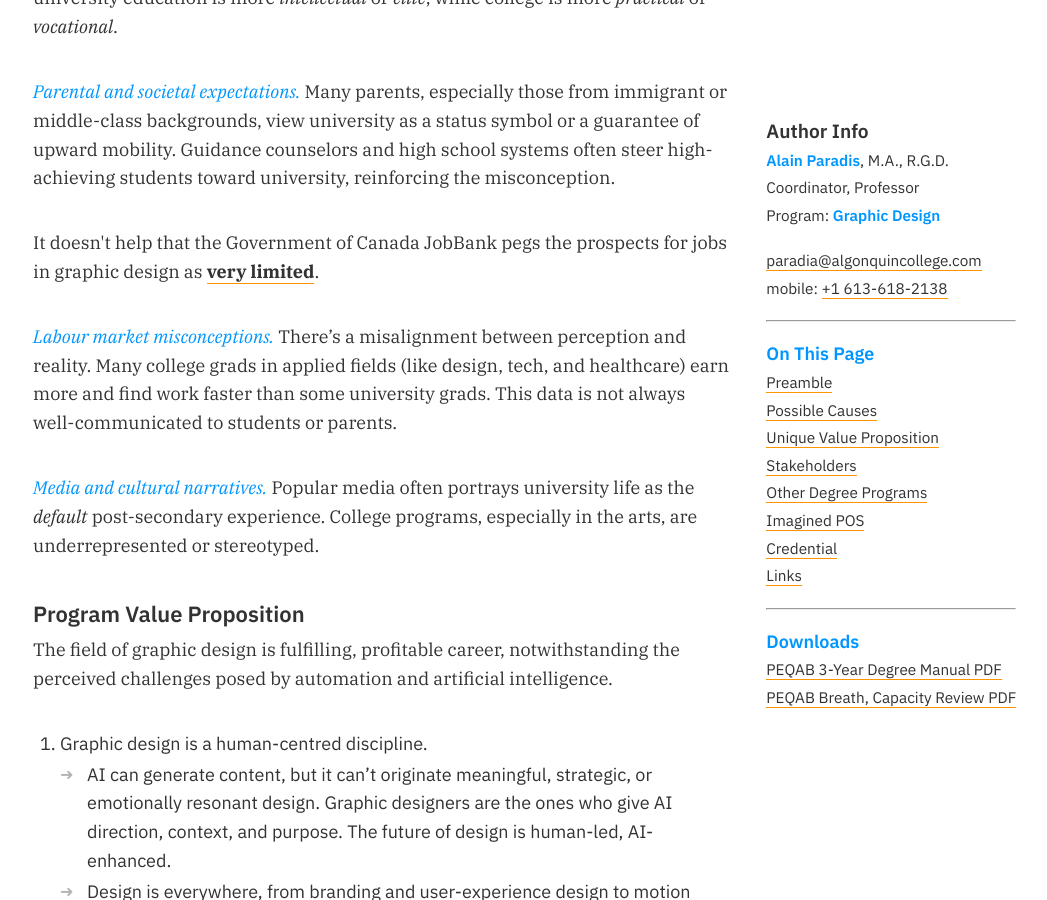
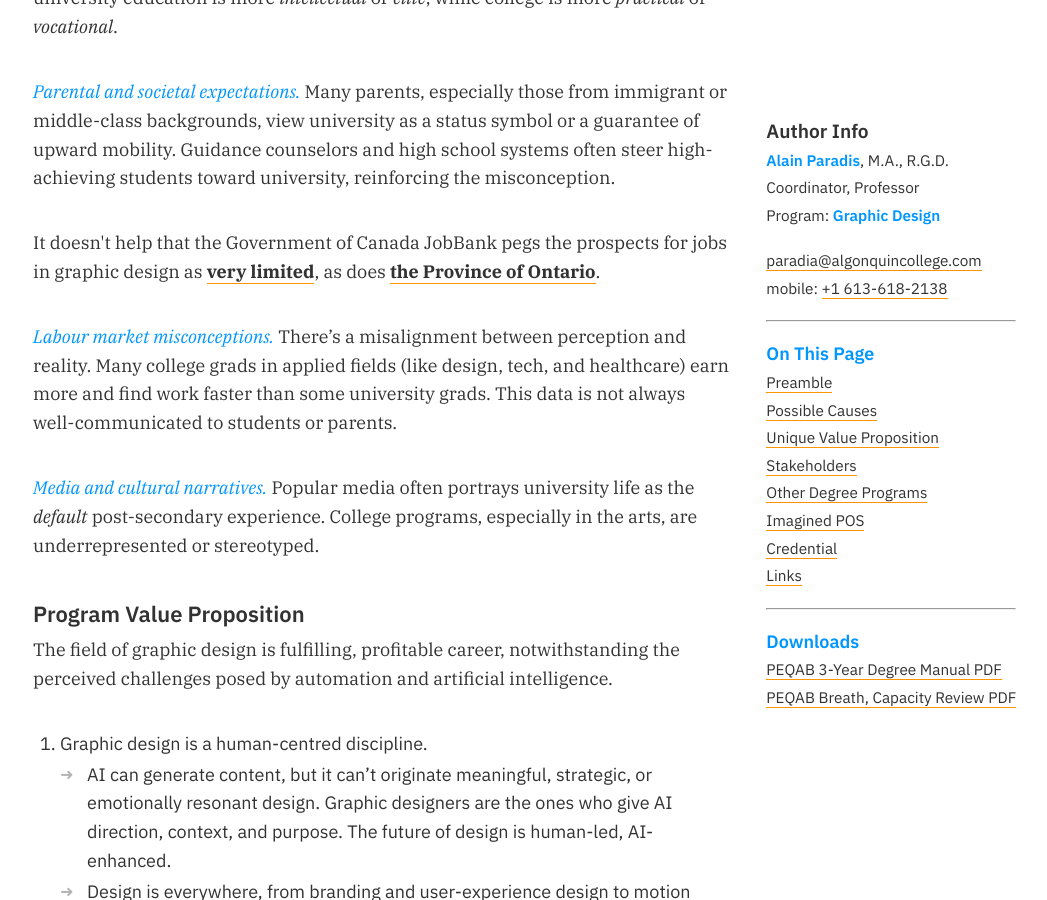
Before and after one commit to AlainParadis/program-transformation, a Jekyll site: the page built from index.md, in a window 1280 px wide and 900 px high, scrolled down 2646 px. Shown: the whole window, without its empty margins (75-1122 px from the left). Built offline with Jekyll 4.4.1, drawn with Linux system fonts in a browser that asks for light colours.

Commit message:
Add Ontario job outlook link and mono class
Wrap the job outlook paragraph with class="mono" for styling and add a link to the Province of Ontario labour market page. The text now notes that both the Government of Canada JobBank and the Province of Ontario report very limited prospects for graphic design, clarifying and citing an additional authoritative source.

```diff
--- a/_includes/causes.html
+++ b/_includes/causes.html
@@ -38,8 +38,8 @@
 <p>
 	<em>Parental and societal expectations.</em> Many parents, especially those from immigrant or middle-class backgrounds, view university as a status symbol or a guarantee of upward mobility. Guidance counselors and high school systems often steer high-achieving students toward university, reinforcing the misconception.
 </p>
-<p>
-It doesn't help that the Government of Canada JobBank pegs the prospects for jobs in graphic design as <strong><a href="https://www.jobbank.gc.ca/marketreport/outlook-occupation/5747/ON" target="_blank">very limited</a></strong>.
+<p class="mono">
+It doesn't help that the Government of Canada JobBank pegs the prospects for jobs in graphic design as <strong><a href="https://www.jobbank.gc.ca/marketreport/outlook-occupation/5747/ON" target="_blank">very limited</a></strong>, as does <strong><a href="https://www.services.labour.gov.on.ca/labourmarket-ui/jobProfile?nocCode=52120" target="_blank">the Province of Ontario</a></strong>.
 </p>
 <p>
 	<em>Labour market misconceptions.</em> There’s a misalignment between perception and reality. Many college grads in applied fields (like design, tech, and healthcare) earn more and find work faster than some university grads. This data is not always well-communicated to students or parents.
```
